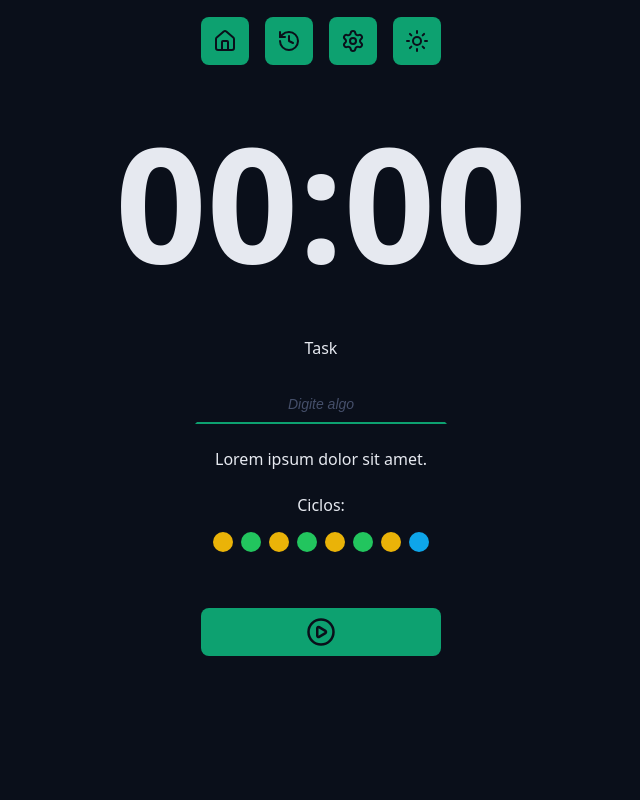
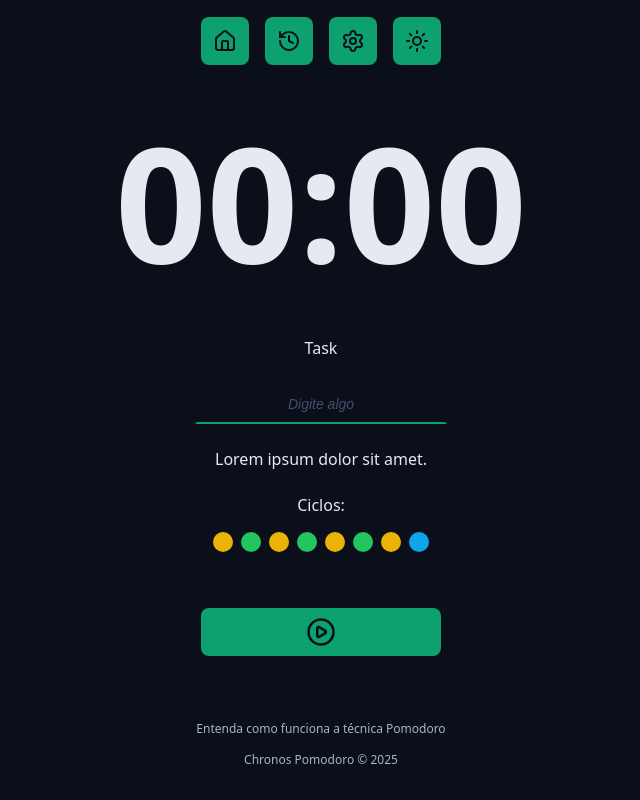
Before and after one commit to PedroL-cs/Pomodoro, a React (Vite) app: page / in a window 1280 px wide. Shown: the part 205-1005 px from the top of the page, without its empty margins (319-959 px from the left). Before the commit the page ends 925 px from the top, so only its background shows below. Built offline with nearby package versions, Linux system fonts and the light colour scheme.

Commit message:
Cria componente do footer

```diff
--- a/src/App.tsx
+++ b/src/App.tsx
@@ -8,6 +8,7 @@
 import { Cycles } from './components/Cycles';
 import { DefaultButton } from './components/DefaultButton';
 import { PlayCircleIcon } from 'lucide-react';
+import { Footer } from './components/Footer';
 
 export function App() {
    return (
@@ -48,6 +49,10 @@
                </div>
             </form>
          </Container>
+
+         <Container>
+            <Footer />
+         </Container>
       </>
    );
 }
--- /dev/null
+++ b/src/components/Footer/index.tsx
@@ -0,0 +1,10 @@
+import styles from './styles.module.css';
+
+export function Footer() {
+   return (
+      <footer className={styles.footer}>
+         <a href=''>Entenda como funciona a técnica Pomodoro</a>
+         <a href=''>Chronos Pomodoro &copy; {new Date().getFullYear()}</a>
+      </footer>
+   );
+}
--- /dev/null
+++ b/src/components/Footer/styles.module.css
@@ -0,0 +1,19 @@
+.footer {
+   font-size: 1.2rem;
+   display: flex;
+   flex-direction: column;
+   align-items: center;
+   justify-content: center;
+   gap: 1.4rem;
+}
+
+.footer a {
+   color: var(--text-muted);
+   text-decoration: none;
+   transition: all 0.1s ease-in-out;
+}
+
+.footer a:hover {
+   color: var(--text-muted);
+   text-decoration: underline;
+}
```
